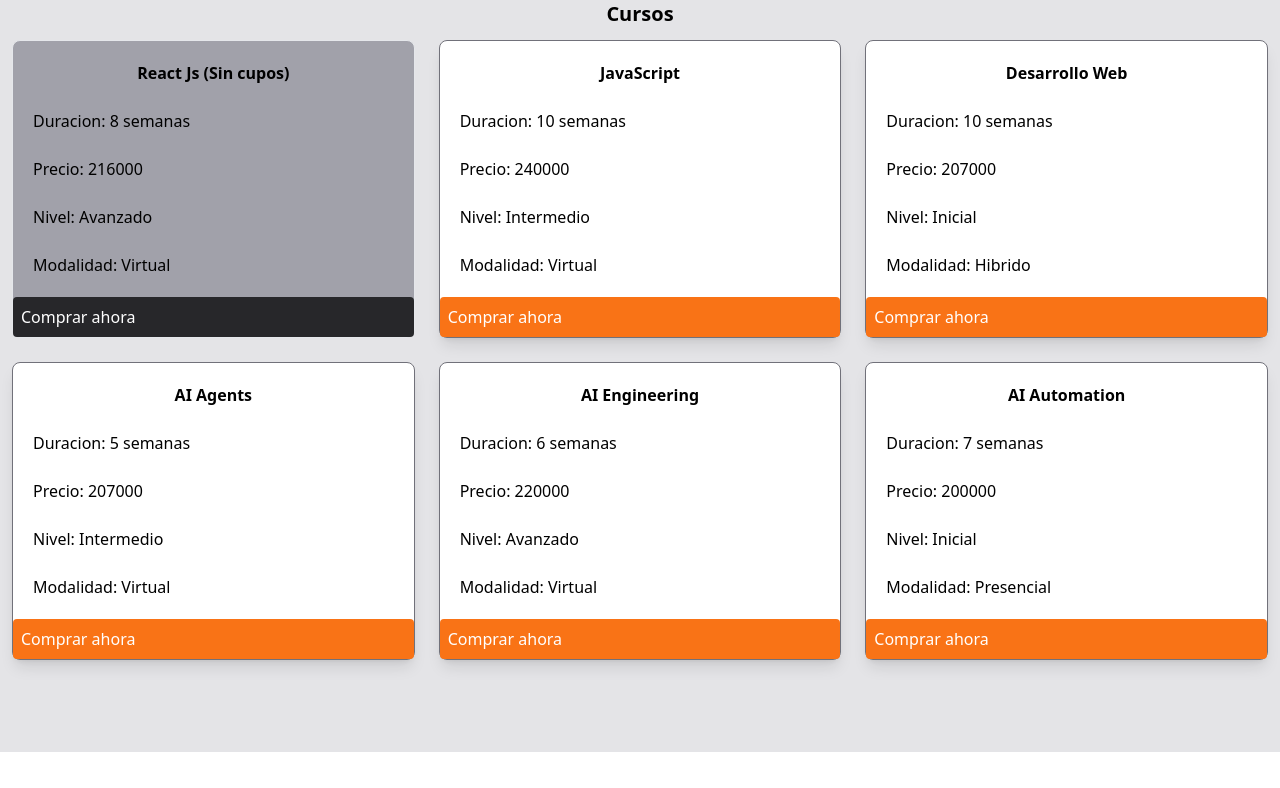
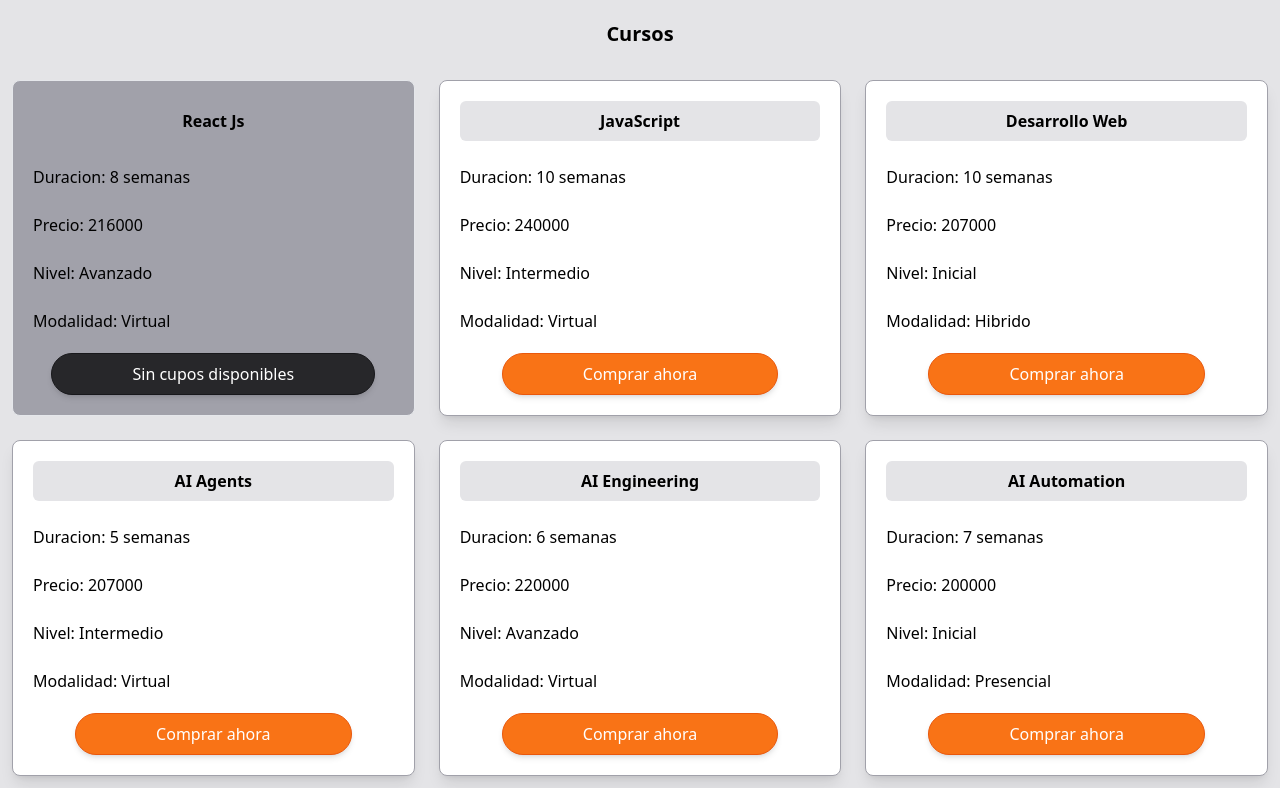
Before and after one commit to CarlaNada/proyecto-Django, a Django app: page /cursos/ in a window 1280 px wide. Shown: the part 48-836 px from the top of the page. Before the commit the page ends 800 px from the top, so only its background shows below. Run offline with Django 5.2, Linux system fonts and the light colour scheme; data comes from the database, SQL or seed files in the repository; both versions use the stored data as it was after the commit; some libraries are stand-ins or nearby versions.

Commit message:
Agregue datos y mejore estilos

```diff
--- a/cursos/templates/cursos/cursos.html
+++ b/cursos/templates/cursos/cursos.html
@@ -3,15 +3,15 @@
 {% block title %} Cursos {% endblock %}
 
 {% block body %}
-    <h1 class="font-lg flex justify-center text-xl font-bold">Cursos</h1>
+    <h1 class="font-lg flex justify-center text-xl font-bold p-5">Cursos</h1>
 
     <section class="grid grid-cols-1 md:grid-cols-3 gap-6 m-3">
 
         {% for curso in cursos %}
             {% if curso.activo %}
-                <article class="border border-zinc-500 shadow-lg rounded-lg bg-white">
+                <article class="border border-zinc-400 shadow-lg rounded-lg bg-white">
                     <div class="p-5">
-                        <h5 class="font-semibold flex justify-center"> {{ curso.nombre }} </h5>
+                        <h5 class="font-semibold flex justify-center bg-zinc-200 p-2 rounded-md"> {{ curso.nombre }} </h5>
                         <br>
                         <p>Duracion: {{ curso.duracion }} semanas</p>
                         <br>
@@ -21,12 +21,15 @@
                         <br>
                         <p>Modalidad: {{curso.modalidad}}</p>
                     </div>
-                    <a href="#" class="bg-orange-500 text-white p-2 rounded flex justify-top">Comprar ahora</a>
+                    <div class="flex flex-col items-center">
+                        <a href="#" class="w-fit px-20 py-2 mb-5 bg-orange-500 text-white rounded rounded-3xl shadow-md border border-orange-600">Comprar ahora</a>
+                    </div>
+
                 </article>
             {% else %}
                 <article class="bg-zinc-400 border rounded-lg">
                     <div class="p-5">
-                        <h5 class="font-semibold flex justify-center"> {{ curso.nombre }} (Sin cupos) </h5>
+                        <h5 class="font-semibold flex justify-center p-2"> {{ curso.nombre }} </h5>
                         <br>
                         <p>Duracion: {{ curso.duracion }} semanas</p>
                         <br>
@@ -36,7 +39,9 @@
                         <br>
                         <p>Modalidad: {{curso.modalidad}}</p>
                     </div>
-                    <a href="#" class="bg-zinc-800 text-white p-2 rounded flex justify-top">Comprar ahora</a>
+                    <div class="flex flex-col items-center">
+                        <a href="#" class="w-fit px-20 py-2 mb-5 bg-zinc-800 text-white rounded rounded-3xl shadow-md border border-zinc-900">Sin cupos disponibles</a>
+                    </div>
                 </article>
             {% endif %}
         {% endfor %}
```
Also changed, not shown: db.sqlite3.
